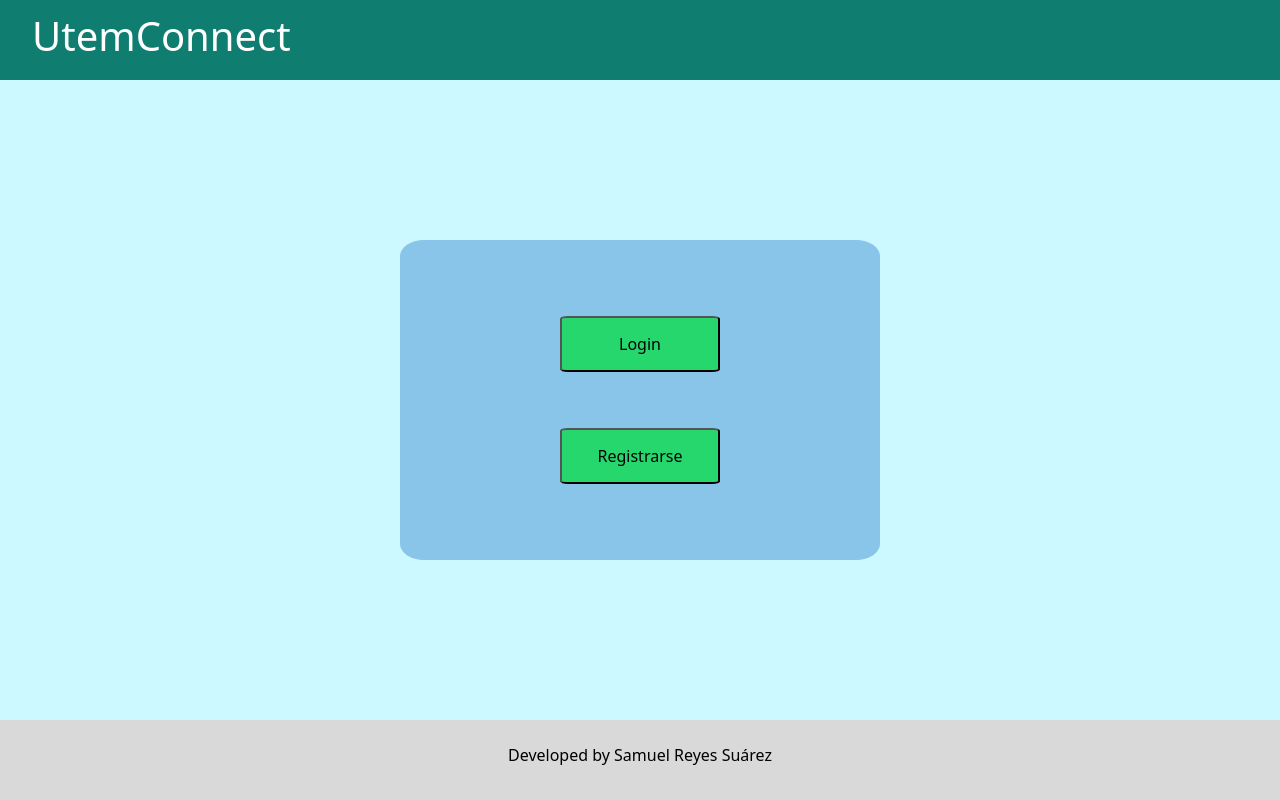
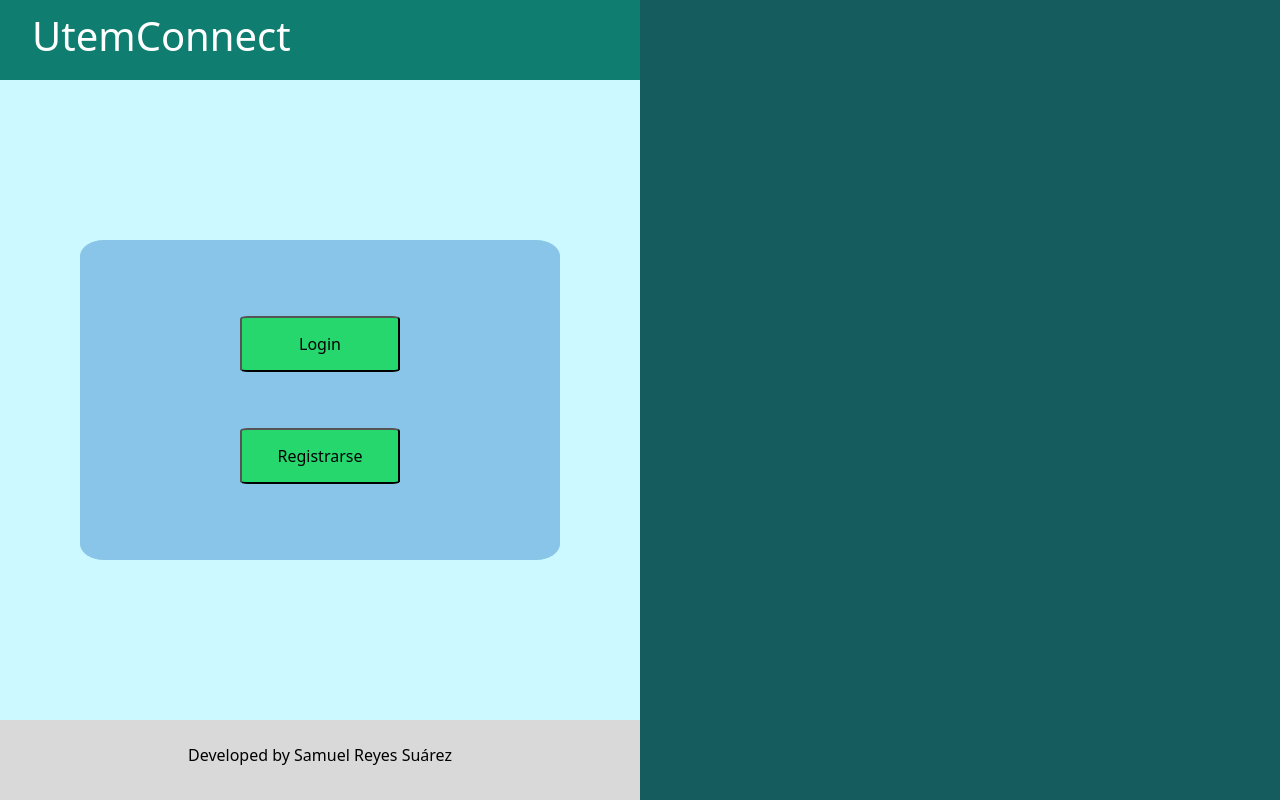
Before and after one commit to sam-rsuarez10/utem-connect-web, a Vue app: page / in a window 1280 px wide. Built offline with nearby package versions, Linux system fonts and the light colour scheme.

Commit message:
add cover right panel for project description

```diff
--- a/src/views/CoverView.vue
+++ b/src/views/CoverView.vue
@@ -1,6 +1,5 @@
 <script setup>
 import Footer from '../components/Footer.vue'
-
 </script>
 
 <template>
@@ -20,16 +19,24 @@ import Footer from '../components/Footer.vue'
                 </div>
             </div>
         </main>
-
         <Footer />
     </div>
+
+    <div class="right-panel">
+
+    </div>
 </template>
+
 
 <style scoped>
 #app {
     display: flex;
     flex-direction: column;
     min-height: 100vh;
+    width: 50%;
+    /* Half of the viewport width */
+    position: relative;
+    /* Make sure the parent is a positioned element */
 }
 
 header {
@@ -76,4 +83,13 @@ main {
     height: 3.5rem;
     border-radius: 5%;
 }
+
+.right-panel {
+    position: absolute;
+    top: 0;
+    right: 0;
+    height: 100vh;
+    width: 50%;
+    background-color: #155C5F;
+}
 </style>
```
